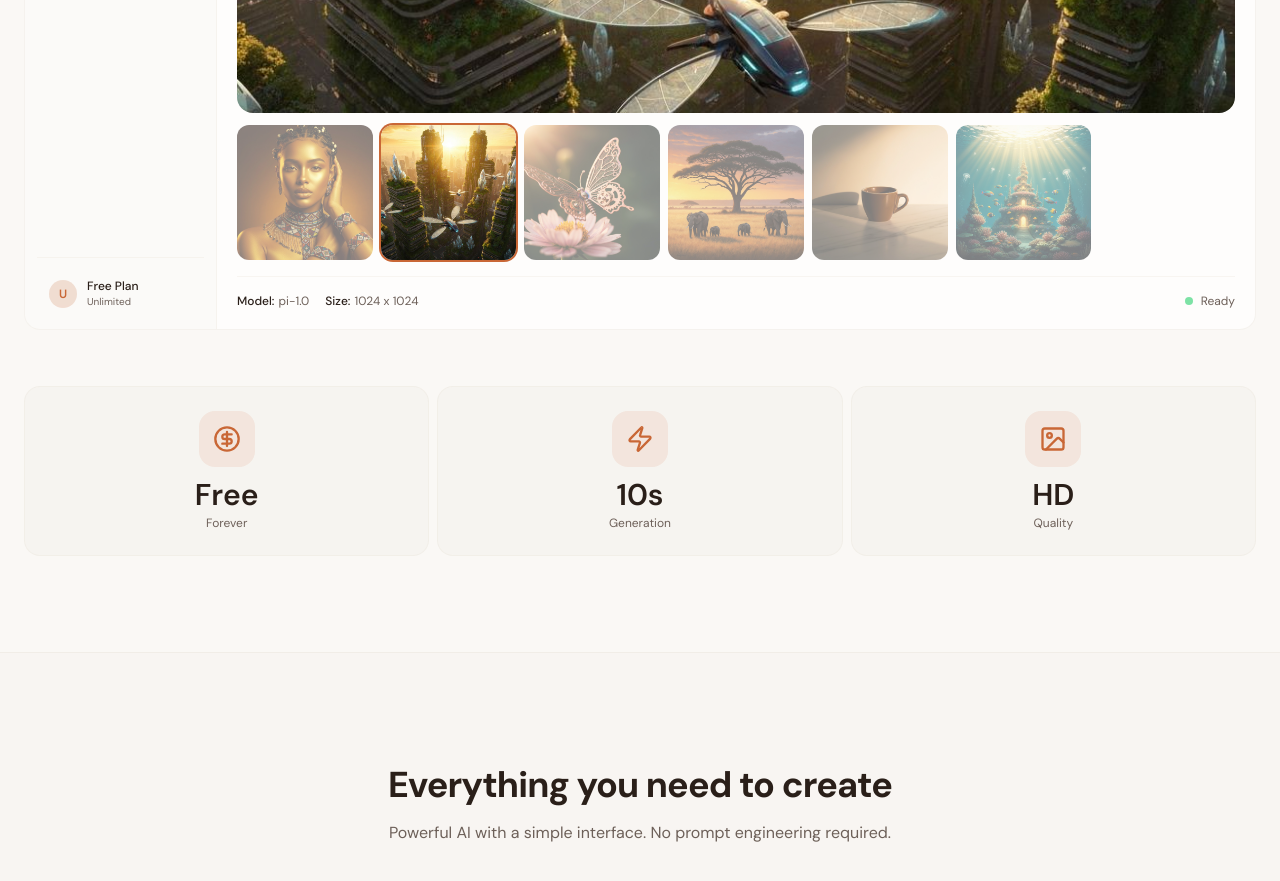
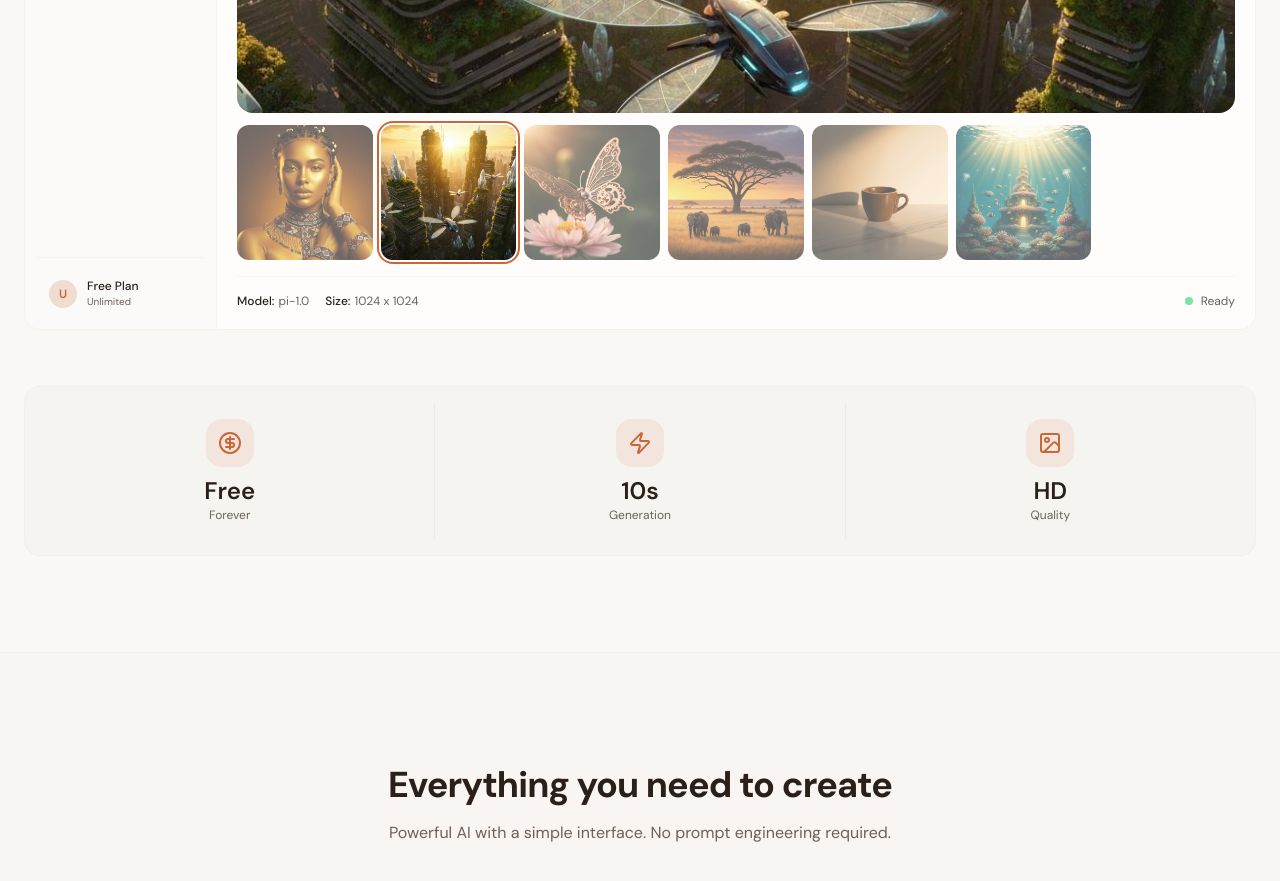
Before and after one commit to Picturaai/Picturaai, a Next.js app: page / in a window 1280 px wide. Shown: the part 1220-2101 px from the top of the page. Built offline with nearby package versions, Linux system fonts and the light colour scheme; no server answers.

Commit message:
style: adjust thumbnails and stats layout\n\nFix thumbnail grid and redesign stats with flexbox dividers

```diff
--- a/components/pictura/landing.tsx
+++ b/components/pictura/landing.tsx
@@ -370,17 +370,29 @@ export function Landing() {
                     </div>
                   </div>
 
-                  {/* Thumbnails - grid layout */}
-                  <div className="grid grid-cols-7 gap-1.5 sm:gap-2 mt-2 sm:mt-3">
-                    {showcaseImages.map((img, i) => (
+                  {/* Thumbnails - responsive grid */}
+                  <div className="grid grid-cols-5 sm:grid-cols-7 gap-2 mt-3">
+                    {showcaseImages.slice(0, 5).map((img, i) => (
                       <button
                         key={i}
                         onClick={() => setActiveImage(i)}
-                        className={`relative aspect-square rounded-md sm:rounded-lg overflow-hidden transition-all ${
-                          i === activeImage ? 'ring-2 ring-primary' : 'opacity-50 hover:opacity-100'
+                        className={`relative aspect-square rounded-lg overflow-hidden transition-all ${
+                          i === activeImage ? 'ring-2 ring-primary ring-offset-2 ring-offset-card' : 'opacity-60 hover:opacity-100'
                         }`}
                       >
-                        <Image src={img.src} alt="" fill className="object-cover" sizes="(max-width: 640px) 14vw, 60px" />
+                        <Image src={img.src} alt="" fill className="object-cover" sizes="80px" />
+                      </button>
+                    ))}
+                    {/* Show remaining on larger screens */}
+                    {showcaseImages.slice(5).map((img, i) => (
+                      <button
+                        key={i + 5}
+                        onClick={() => setActiveImage(i + 5)}
+                        className={`relative aspect-square rounded-lg overflow-hidden transition-all hidden sm:block ${
+                          i + 5 === activeImage ? 'ring-2 ring-primary ring-offset-2 ring-offset-card' : 'opacity-60 hover:opacity-100'
+                        }`}
+                      >
+                        <Image src={img.src} alt="" fill className="object-cover" sizes="80px" />
                       </button>
                     ))}
                   </div>
@@ -406,33 +418,44 @@ export function Landing() {
               </div>
             </div>
 
-            {/* Stats with icons - full width grid */}
-            <div className="mt-10 sm:mt-14 grid grid-cols-3 gap-2 w-full">
-              <div className="flex flex-col items-center gap-2.5 py-4 sm:py-6 rounded-xl bg-secondary/30 border border-border/30">
-                <div className="h-11 w-11 sm:h-14 sm:w-14 rounded-xl bg-primary/10 flex items-center justify-center">
-                  <CircleDollarSign className="h-5 w-5 sm:h-7 sm:w-7 text-primary" />
+            {/* Stats with icons and dividers */}
+            <div className="mt-10 sm:mt-14 flex items-stretch justify-between w-full rounded-2xl bg-secondary/30 border border-border/30 overflow-hidden">
+              {/* Free */}
+              <div className="flex-1 flex flex-col items-center gap-2 py-5 sm:py-8">
+                <div className="h-10 w-10 sm:h-12 sm:w-12 rounded-xl bg-primary/10 flex items-center justify-center">
+                  <CircleDollarSign className="h-5 w-5 sm:h-6 sm:w-6 text-primary" />
                 </div>
                 <div className="text-center">
-                  <p className="text-xl sm:text-2xl md:text-3xl font-semibold text-foreground">Free</p>
-                  <p className="text-[10px] sm:text-xs text-muted-foreground mt-0.5">Forever</p>
+                  <p className="text-lg sm:text-2xl font-semibold text-foreground">Free</p>
+                  <p className="text-[10px] sm:text-xs text-muted-foreground">Forever</p>
                 </div>
               </div>
-              <div className="flex flex-col items-center gap-2.5 py-4 sm:py-6 rounded-xl bg-secondary/30 border border-border/30">
-                <div className="h-11 w-11 sm:h-14 sm:w-14 rounded-xl bg-primary/10 flex items-center justify-center">
-                  <Zap className="h-5 w-5 sm:h-7 sm:w-7 text-primary" />
+
+              {/* Divider */}
+              <div className="w-px bg-border/50 my-4" />
+
+              {/* 10s */}
+              <div className="flex-1 flex flex-col items-center gap-2 py-5 sm:py-8">
+                <div className="h-10 w-10 sm:h-12 sm:w-12 rounded-xl bg-primary/10 flex items-center justify-center">
+                  <Zap className="h-5 w-5 sm:h-6 sm:w-6 text-primary" />
                 </div>
                 <div className="text-center">
-                  <p className="text-xl sm:text-2xl md:text-3xl font-semibold text-foreground">10s</p>
-                  <p className="text-[10px] sm:text-xs text-muted-foreground mt-0.5">Generation</p>
+                  <p className="text-lg sm:text-2xl font-semibold text-foreground">10s</p>
+                  <p className="text-[10px] sm:text-xs text-muted-foreground">Generation</p>
                 </div>
               </div>
-              <div className="flex flex-col items-center gap-2.5 py-4 sm:py-6 rounded-xl bg-secondary/30 border border-border/30">
-                <div className="h-11 w-11 sm:h-14 sm:w-14 rounded-xl bg-primary/10 flex items-center justify-center">
-                  <ImageIcon className="h-5 w-5 sm:h-7 sm:w-7 text-primary" />
+
+              {/* Divider */}
+              <div className="w-px bg-border/50 my-4" />
+
+              {/* HD */}
+              <div className="flex-1 flex flex-col items-center gap-2 py-5 sm:py-8">
+                <div className="h-10 w-10 sm:h-12 sm:w-12 rounded-xl bg-primary/10 flex items-center justify-center">
+                  <ImageIcon className="h-5 w-5 sm:h-6 sm:w-6 text-primary" />
                 </div>
                 <div className="text-center">
-                  <p className="text-xl sm:text-2xl md:text-3xl font-semibold text-foreground">HD</p>
-                  <p className="text-[10px] sm:text-xs text-muted-foreground mt-0.5">Quality</p>
+                  <p className="text-lg sm:text-2xl font-semibold text-foreground">HD</p>
+                  <p className="text-[10px] sm:text-xs text-muted-foreground">Quality</p>
                 </div>
               </div>
             </div>
```
